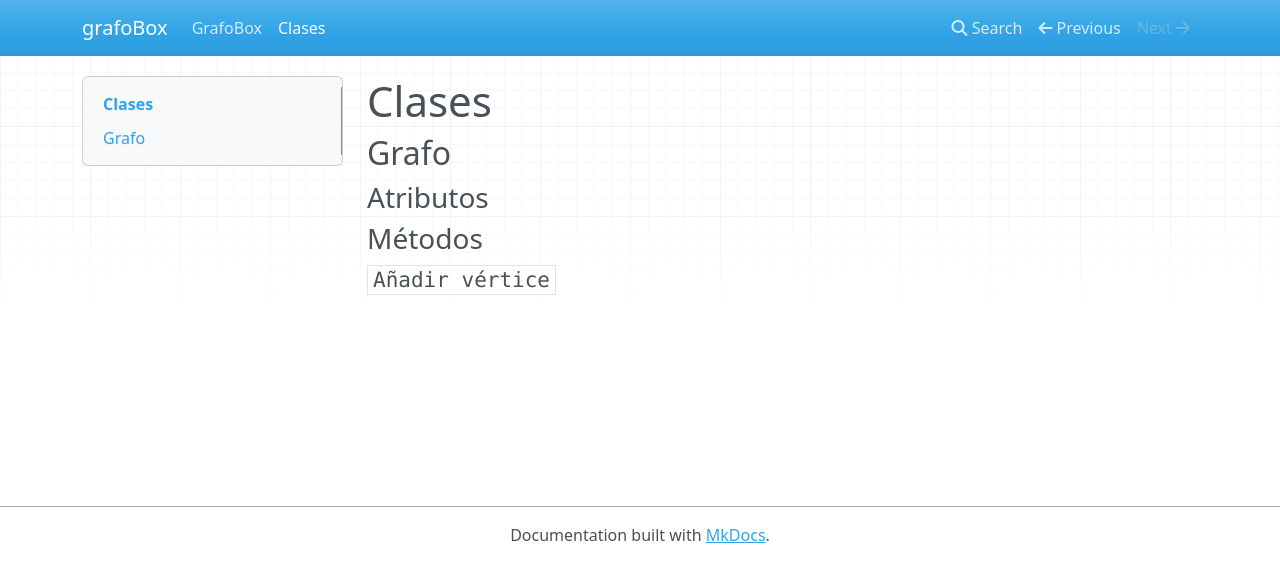
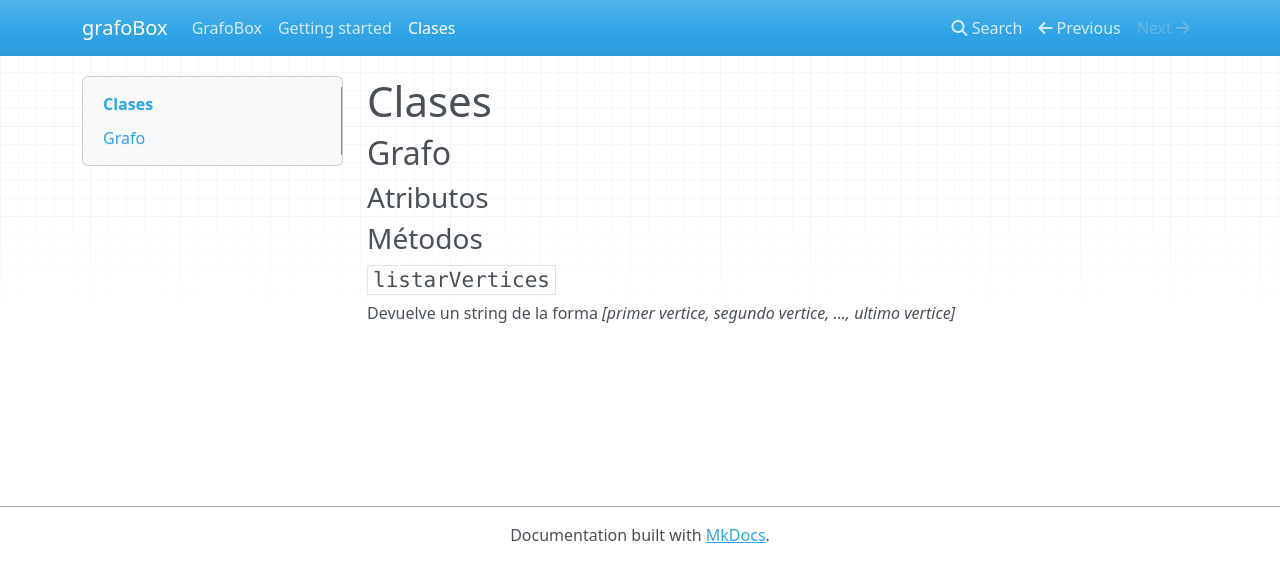
Before and after one commit to nachoFlow4k/GrafoBox, an MkDocs documentation site: the page built from docs/grafos.md, in a window 1280 px wide. Shown: the top 582 px of the page. Built offline with MkDocs 1.6.1, drawn with Linux system fonts in a browser that asks for light colours; nearby versions of some CDN libraries.

Commit message:
Actualizar la documentación sobre pasos al inico de getting started

```diff
--- a/docs/grafos.md
+++ b/docs/grafos.md
@@ -7,4 +7,6 @@
 
 ### Métodos
 
-#### `Añadir vértice`
+#### `listarVertices`
+
+Devuelve un string de la forma _[primer vertice, segundo vertice, ..., ultimo vertice]_
```
Also changed, not shown: docs/getting_started.md (added, +14 -0 lines).
